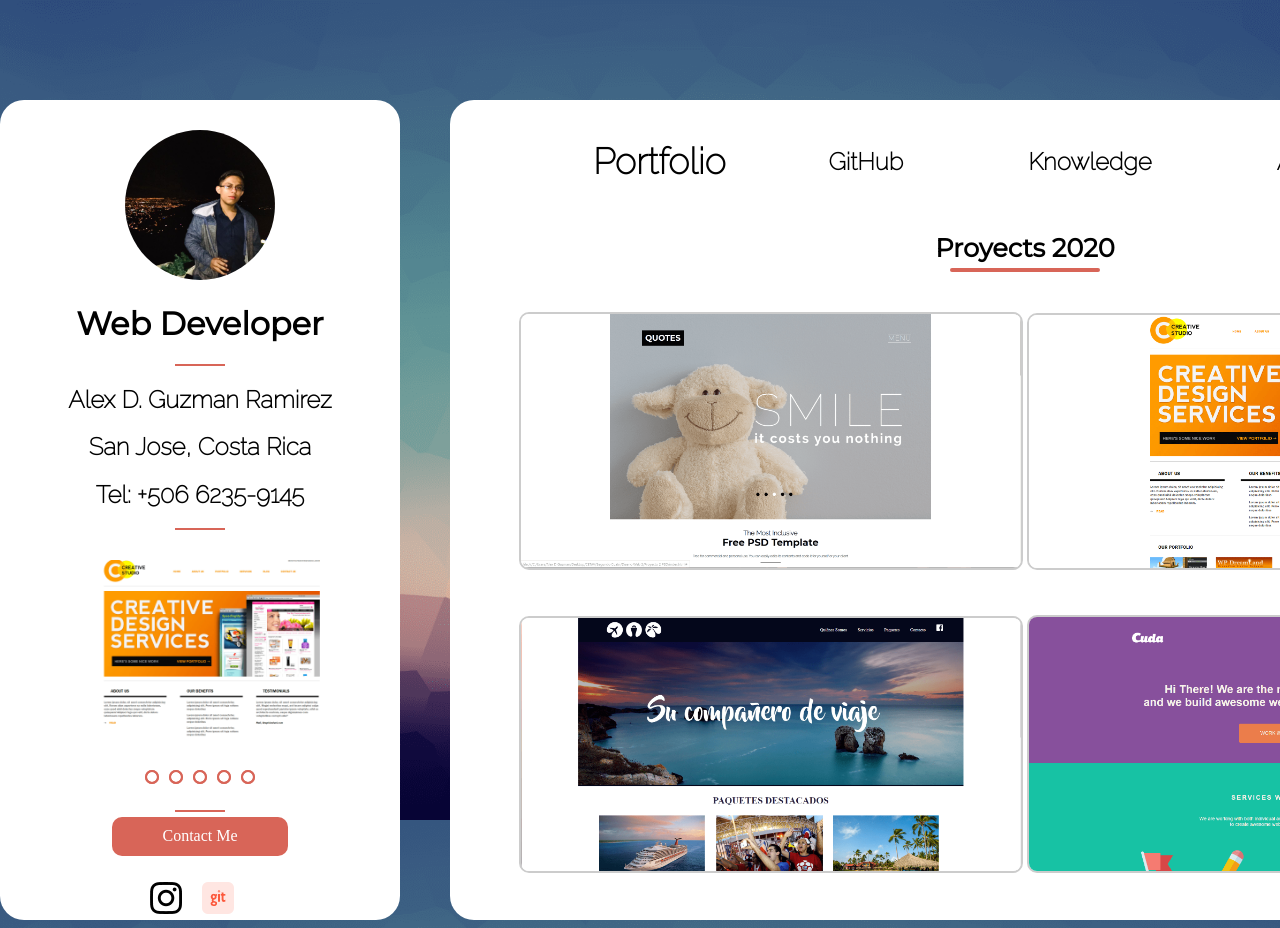
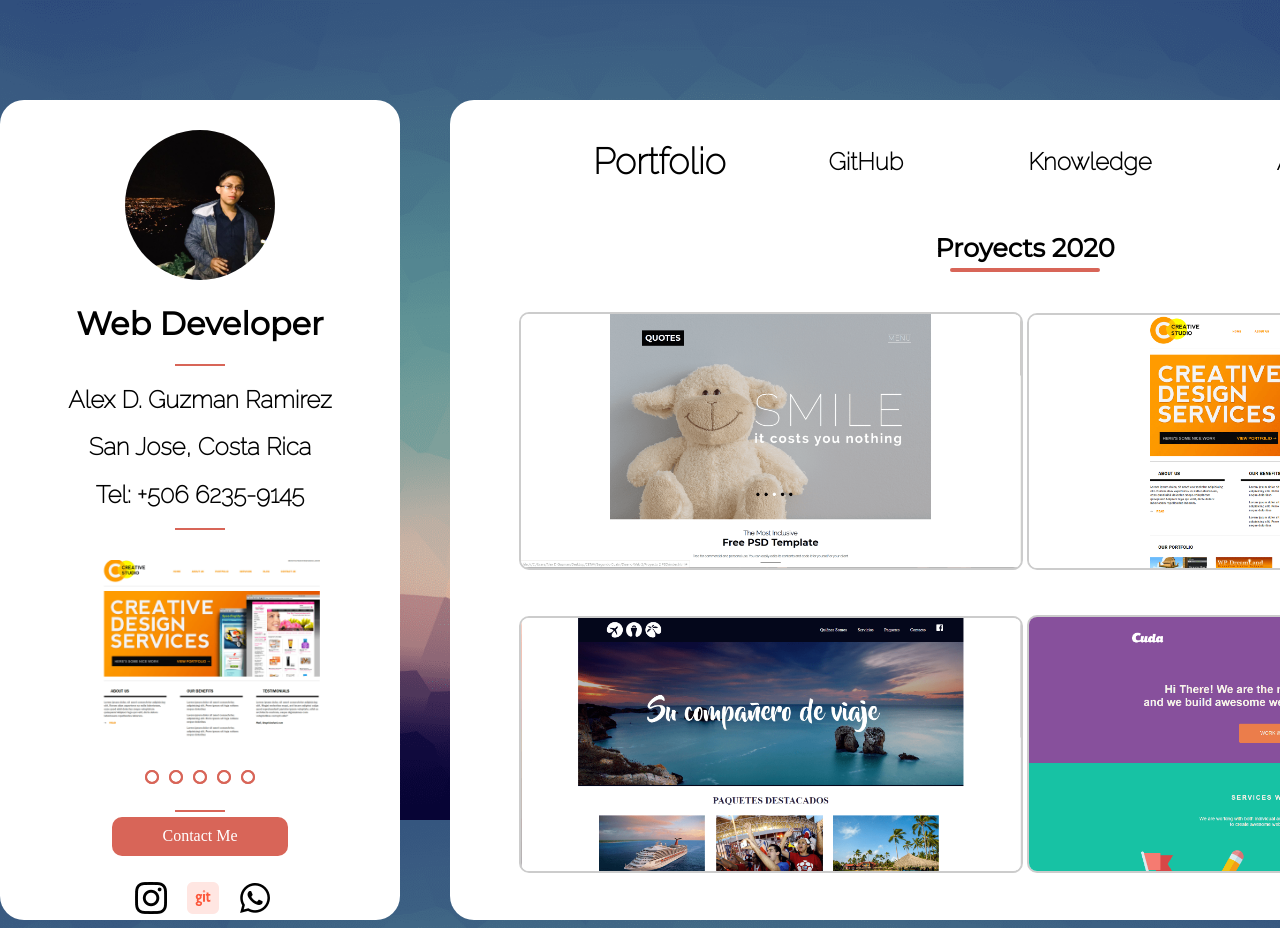
Before and after one commit to AlexGuzman98/Portafolio, a website: page index.html in a window 1280 px wide. Shown: the top 928 px of the page. Drawn offline with Linux system fonts and the light colour scheme; no server answers.

Commit message:
Agrego Whatsapp

```diff
--- a/SASS/Partials/_contentUser.scss
+++ b/SASS/Partials/_contentUser.scss
@@ -20,7 +20,7 @@
     ul{
         display: flex;
         list-style: none;
-        margin-left: 100px;
+        margin-left: 85px;
     }
     li{
         margin: 10px;
--- a/index.html
+++ b/index.html
@@ -96,8 +96,9 @@
                </div>
                <div class="info-redes">
                   <ul>
-                     <li><a href="https://www.instagram.com/daniel_guzman1998/"><img src="img/instagram.png" alt=""></a></li>
+                     <li><a href="https://www.instagram.com/adguzman.98/?hl=en"><img src="img/instagram.png" alt=""></a></li>
                      <li><a href="https://github.com/AlexGuzman98"><img src="img/git.png" alt=""></a></li>
+                     <li><a href="https://wa.me/50662359145"><img src="img/whatsapp.png" alt=""></a></li>
                   </ul>
                </div>
             </div>
```
Also changed, not shown: img/whatsapp.png (added), public/css/style.css.
